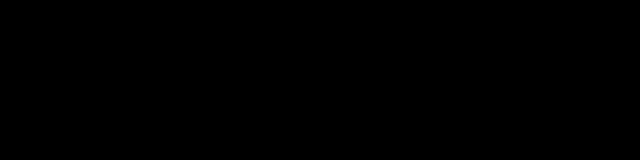
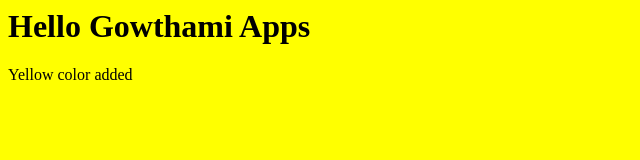
Before and after one commit to bharathpantala/g-apps-repo, a plain HTML site: page index.html in a window 1280 px wide. Shown: the whole page, without its empty margins (0-640 px from the left). Drawn offline with Linux system fonts and the light colour scheme.

Commit message:
SMGMT-1599: New feature added

```diff
--- a/index.html
+++ b/index.html
@@ -4,7 +4,7 @@
       New G-Apps Project
     </title>
   </head>
-  <body bgcolor="black">
-    <h1> Hello Gowthami Apps hhhh</h1>
-    <p> Black color added </p>
+  <body bgcolor="yellow">
+    <h1> Hello Gowthami Apps</h1>
+    <p> Yellow color added </p>
 </html>
```
Also changed, not shown: about.html (+1 -1 lines), contact_us.html (added, +4 -0 lines).
